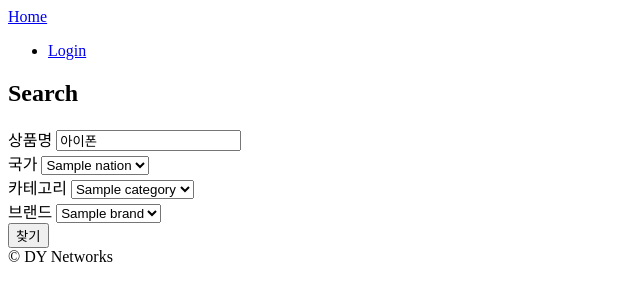
After one commit to jy1987/yd-market, a Django app: page /rooms/search/ in a window 1280 px wide. The commit adds this page. Shown: the top 301 px of the page, without its empty margins (0-640 px from the left). Run offline with Django 4.2, Linux system fonts and the light colour scheme; tables that the repository leaves empty hold one stand-in row (values such as "Sample post").

Commit message:
change delivery to foreignkey in models and making serach view

```diff
--- a/rooms/models.py
+++ b/rooms/models.py
@@ -39,6 +39,16 @@ class Brand(AbstractItem):
 
 
 class Category(AbstractItem):
+    class Meta:
+        ordering = ["name"]
+
+
+class DeliveryFrom(AbstractItem):
+    class Meta:
+        ordering = ["name"]
+
+
+class DeliveryTerm(AbstractItem):
     class Meta:
         ordering = ["name"]
 
@@ -130,8 +140,12 @@ class Room(core_models.TimeStampedModel):
     categories = models.ForeignKey(
         Category, related_name="rooms", on_delete=SET_NULL, null=True
     )
-    delivery_condition = models.CharField(max_length=20, choices=DELIVERY_CHOICE)
-    delivery_term = models.CharField(max_length=20, choices=DELIVERY_TERM_CHOICE)
+    delivery_condition = models.ForeignKey(
+        DeliveryFrom, related_name="rooms", on_delete=SET_NULL, null=True
+    )
+    delivery_term = models.ForeignKey(
+        DeliveryTerm, related_name="rooms", on_delete=SET_NULL, null=True
+    )
     discount_rate = models.IntegerField()
     color = models.ManyToManyField(ItemColor, related_name="rooms", blank=True)
     host = models.ForeignKey(
--- a/rooms/urls.py
+++ b/rooms/urls.py
@@ -3,4 +3,7 @@ from . import views
 
 app_name = "rooms"
 
-urlpatterns = [path("<int:pk>", views.RoomDetail.as_view(), name="detail")]
+urlpatterns = [
+    path("<int:pk>", views.RoomDetail.as_view(), name="detail"),
+    path("search/", views.search, name="search"),
+]
--- a/rooms/views.py
+++ b/rooms/views.py
@@ -39,3 +39,18 @@ class RoomDetail(DetailView):
     model = room_models.Room
     template_name = "rooms/detail.html"
     # context_object_name = "apple"
+
+
+def search(request):
+    name = request.GET.get("name", default="아이폰")
+    nation = room_models.Nation.objects.all()
+    brand = room_models.Brand.objects.all()
+    category = room_models.Category.objects.all()
+    delivery_from = room_models.DeliveryFrom.objects.all()
+    delivery_term = room_models.DeliveryTerm.objects.all()
+    print(vars(request.GET))
+    return render(
+        request,
+        "rooms/search.html",
+        context={"name": name, "nation": nation, "brand": brand, "category": category},
+    )
--- a/templates/base.html
+++ b/templates/base.html
@@ -7,7 +7,18 @@
     <title>{% block page_name %} {% endblock page_name %}</title>
   </head>
   <body>
-    {% include 'partials/header.html' %}
+    <header>
+      {% include 'partials/header.html' %}
+
+      {% block search_bar %}
+      <form method="GET" action="{% url "rooms:search" %}">
+        <input name="nation" placeholder="Search by Nation"/>
+      </form>
+      {% endblock search_bar %}
+
+
+    </header>
+
 
     {% block content %} {% endblock %}
 
--- a/templates/partials/header.html
+++ b/templates/partials/header.html
@@ -1,8 +1,7 @@
-<header>
+
     <a href="{% url "core:home" %}">Home</a>
     <ul>
         <li>
             <a href="#">Login</a>
         </li>
     </ul>
-</header>
--- a/templates/rooms/detail.html
+++ b/templates/rooms/detail.html
@@ -2,7 +2,7 @@
 
 {% block page_name %}
 
-Home | dy networks
+{{room.name}}
 
 {% endblock page_name %}
 
--- /dev/null
+++ b/templates/rooms/search.html
@@ -0,0 +1,58 @@
+{% extends 'base.html' %}
+
+
+{% block page_name %}
+    Search by {{nation}}
+{% endblock page_name %}
+
+
+{% block search_bar %}
+
+{% endblock search_bar %}
+
+
+{% block content %}
+
+    <h2>Search</h2>
+    <form method="GET" action="{% url "rooms:search" %}">
+        <div>
+            <label for="name">상품명</label>
+            <input value="{{name}}" id="name" name="name" placeholder="Search by Name"/>
+        </div>
+
+        <div>
+            <label for="nation">국가</label>
+            <select name="nation" id="nation">
+
+                {% for n in nation  %}
+                    <option value="{{n}}">{{n}}</option>
+                {% endfor %}
+
+            </select>
+        </div>
+
+        <div>
+            <label for="category">카테고리</label>
+            <select name="category" id="category">
+
+                {% for c in category  %}
+                    <option value="{{c}}">{{c}}</option>
+                {% endfor %}
+
+            </select>
+        </div>
+
+        <div>
+            <label for="brand">브랜드</label>
+            <select name="brand" id="brand">
+
+                {% for b in brand  %}
+                    <option value="{{b}}">{{b}}</option>
+                {% endfor %}
+
+            </select>
+        </div>
+        <button>찾기</button>
+      </form>
+
+{% endblock content %}
```
Also changed, not shown: rooms/admin.py (+12 -0 lines), rooms/management/commands/seed_delivery_from.py (added, +18 -0 lines), rooms/management/commands/seed_delivery_term.py (added, +19 -0 lines), rooms/management/commands/seed_rooms.py (+8 -4 lines), reviews/migrations/0001_initial.py, reviews/migrations/0002_initial.py, reviews/migrations/0003_initial.py, rooms/migrations/0001_initial.py, rooms/migrations/0002_initial.py, users/migrations/0001_initial.py.
